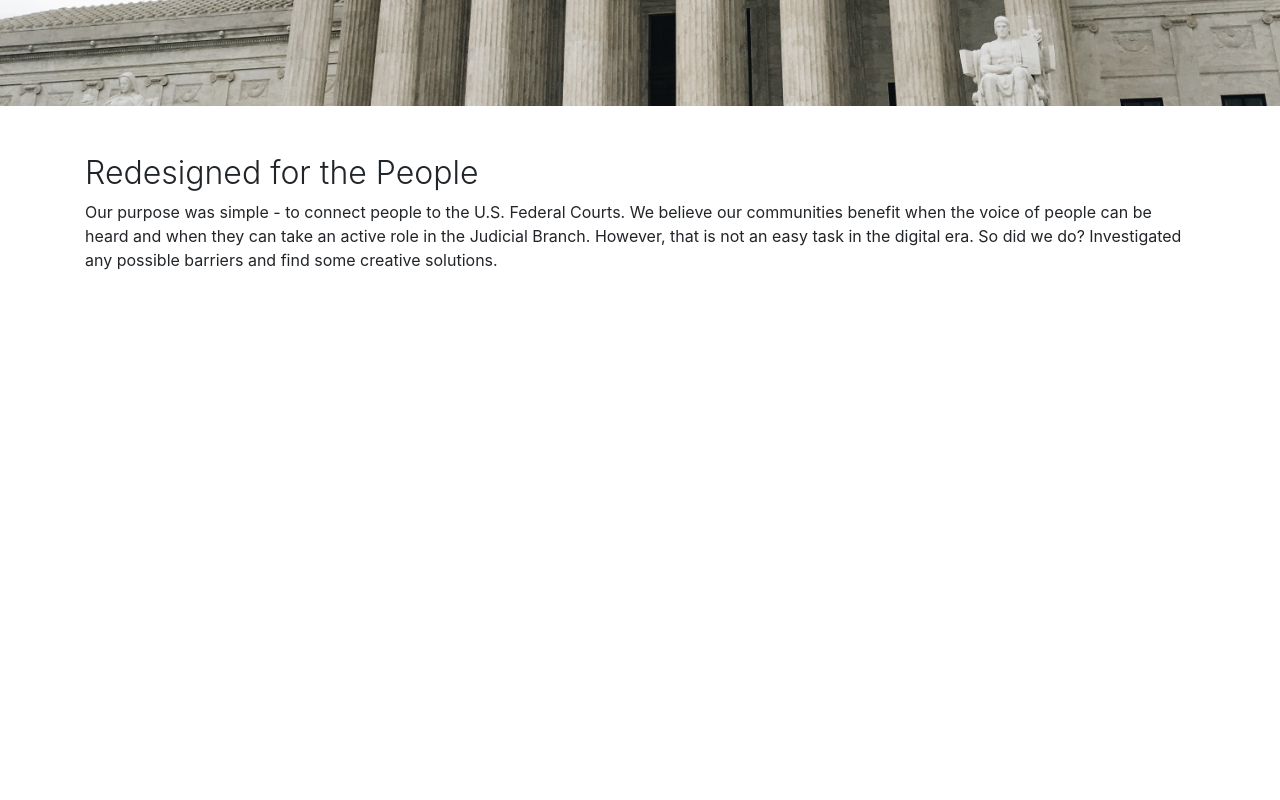
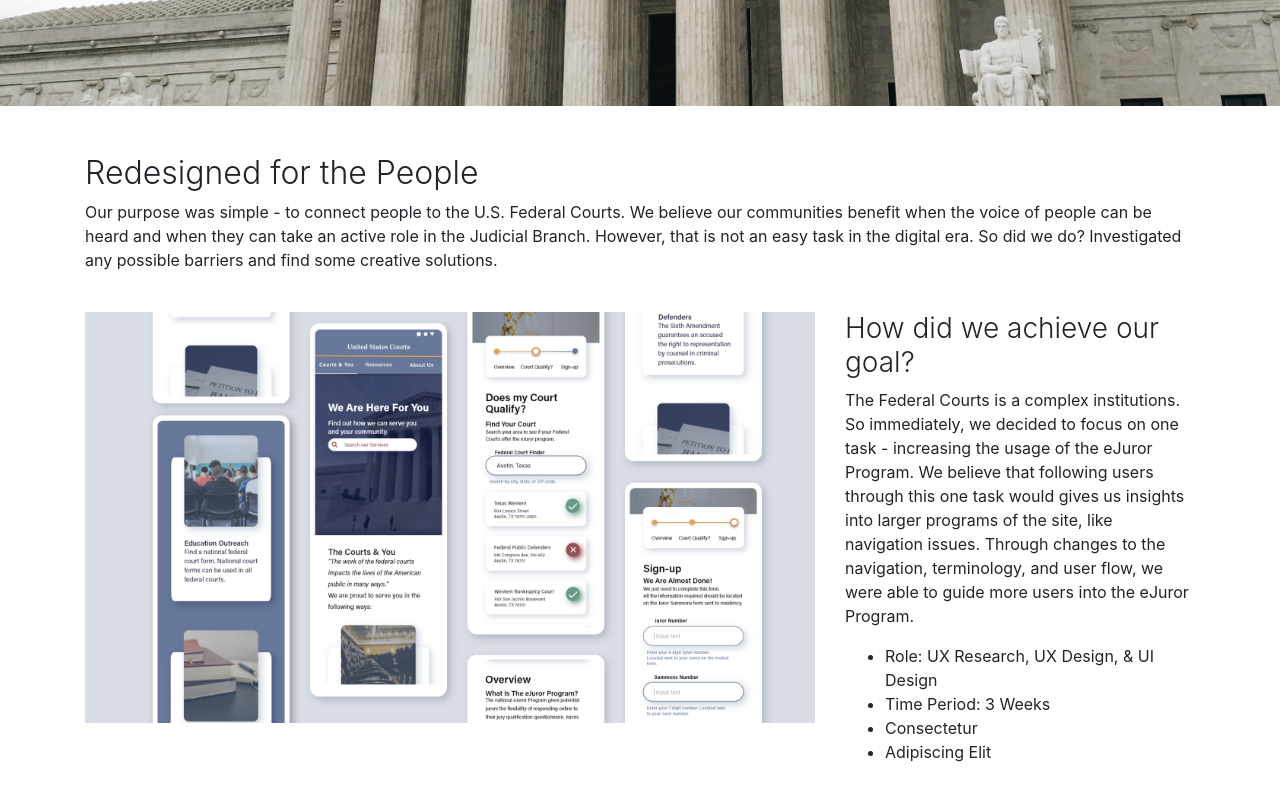
Before and after one commit to CatyN/UX_UI_HW_20, a plain HTML site: page index.html in a window 1280 px wide. Shown: the part 694-1494 px from the top of the page. Before the commit the page ends 1030 px from the top, so only its background shows below. Drawn offline with nearby package versions, Linux system fonts and the light colour scheme.

Commit message:
Text content
Added prototype and text content

```diff
--- a/index.html
+++ b/index.html
@@ -62,8 +62,50 @@
             Investigated any possible barriers and find some creative solutions.
 
                      </p>
+                     <br>
         </div>
+<!-- Page Content -->
+<div class="container">
+
+    <!-- Portfolio Item Heading -->
+
+    <!-- Portfolio Item Row -->
+    <div class="row">
+
+      <div class="col-md-8">
+        <img class="img-fluid" src="MockupCourts.png" alt="">
+      </div>
+
+      <div class="col-md-4">
+        <h3 class="font-weight-light">How did we achieve our goal?</h3>
+        <p>The Federal Courts is a complex institutions.
+
+            So immediately, we decided to focus on one task - increasing the usage of the eJuror Program. We believe that following users through this one task would gives us insights into larger programs of the site, like navigation issues.
+
+           Through changes to the navigation, terminology, and user flow, we were able to guide more users into the eJuror Program.
+            </p>
+
+
+        <ul>
+          <li>Role: UX Research, UX Design, & UI Design </li>
+          <li>Time Period: 3 Weeks </li>
+          <li>Consectetur</li>
+          <li>Adipiscing Elit</li>
+        </ul>
+      </div>
+
+    </div>
+    <!-- /.row -->
+
+
+
+
+
+
+
       </section>
+
+
 
 </body>
 
```
